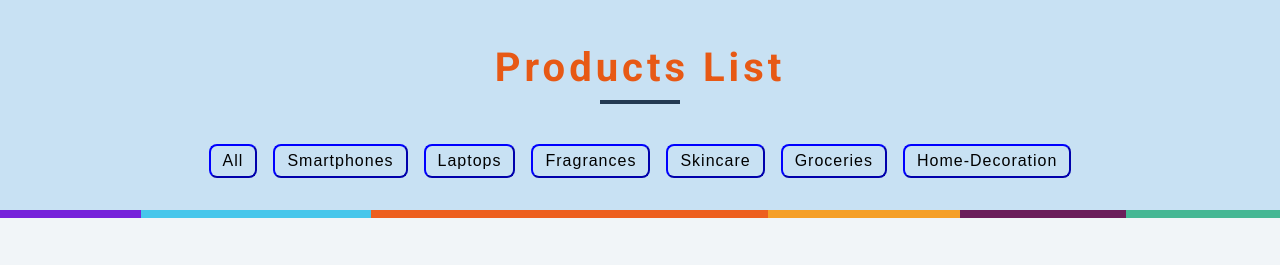
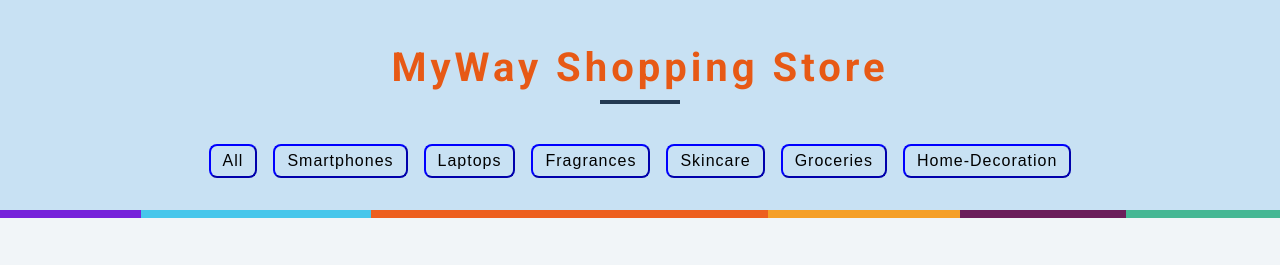
Before and after one commit to 8490/JS-products-lists, a website with bundled scripts: page index.html in a window 1280 px wide. Shown: the top 265 px of the page. Built offline with nearby package versions, Linux system fonts and the light colour scheme.

Commit message:
update title

```diff
--- a/index.html
+++ b/index.html
@@ -3,7 +3,7 @@
   <head>
     <meta charset="UTF-8" />
     <meta name="viewport" content="width=device-width, initial-scale=1.0" />
-    <title>Shopping Product List</title>
+    <title>MyWay Shopping Store</title>
     <!-- font-awesome -->
     <link
       rel="stylesheet"
@@ -17,7 +17,7 @@
       <div class="header">
         <!-- title -->
         <div class="title">
-          <h2>Products List</h2>
+          <h2>MyWay Shopping Store</h2>
           <div class="underline"></div>
         </div>
         <!-- filter buttons -->
```
